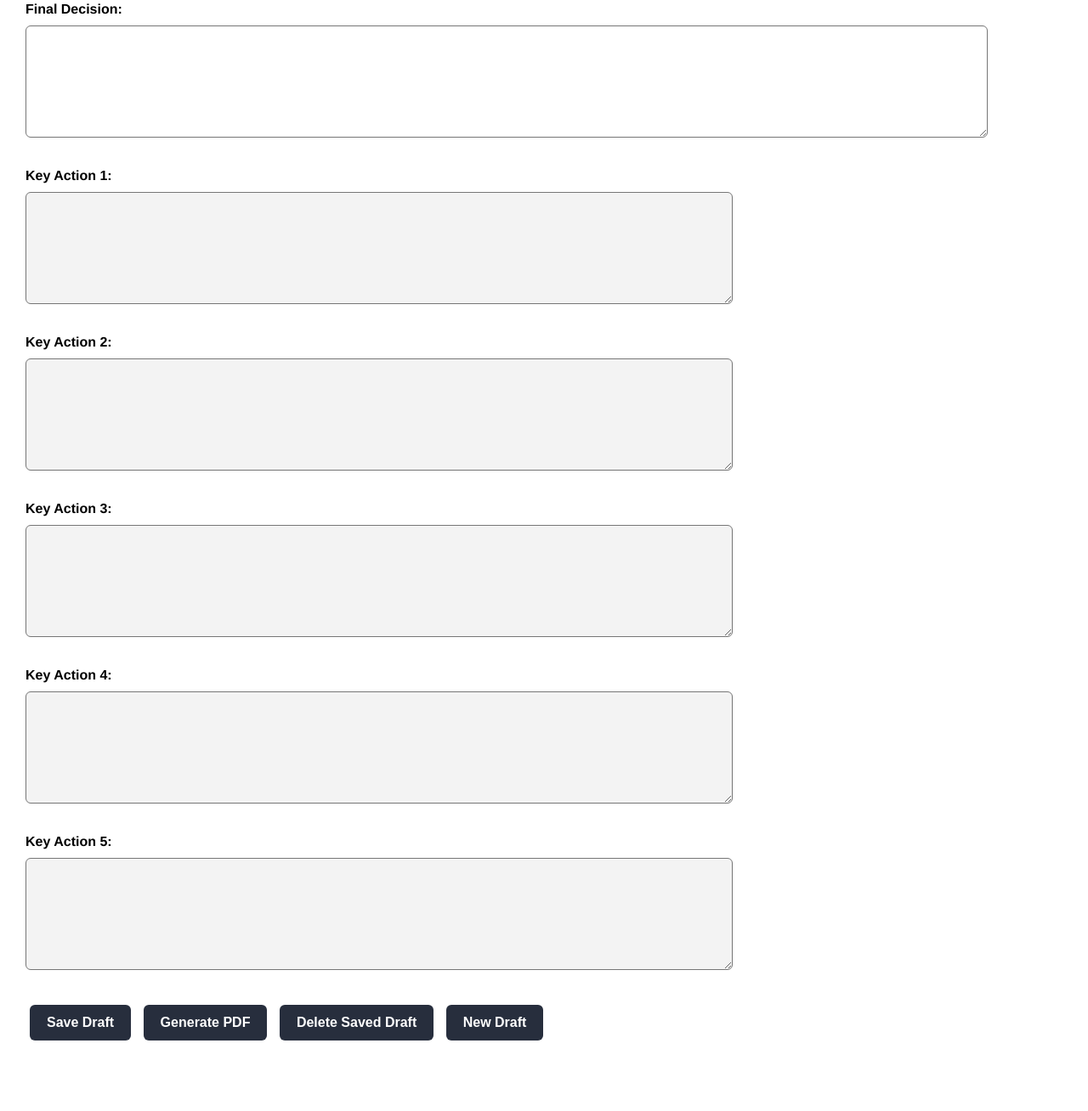
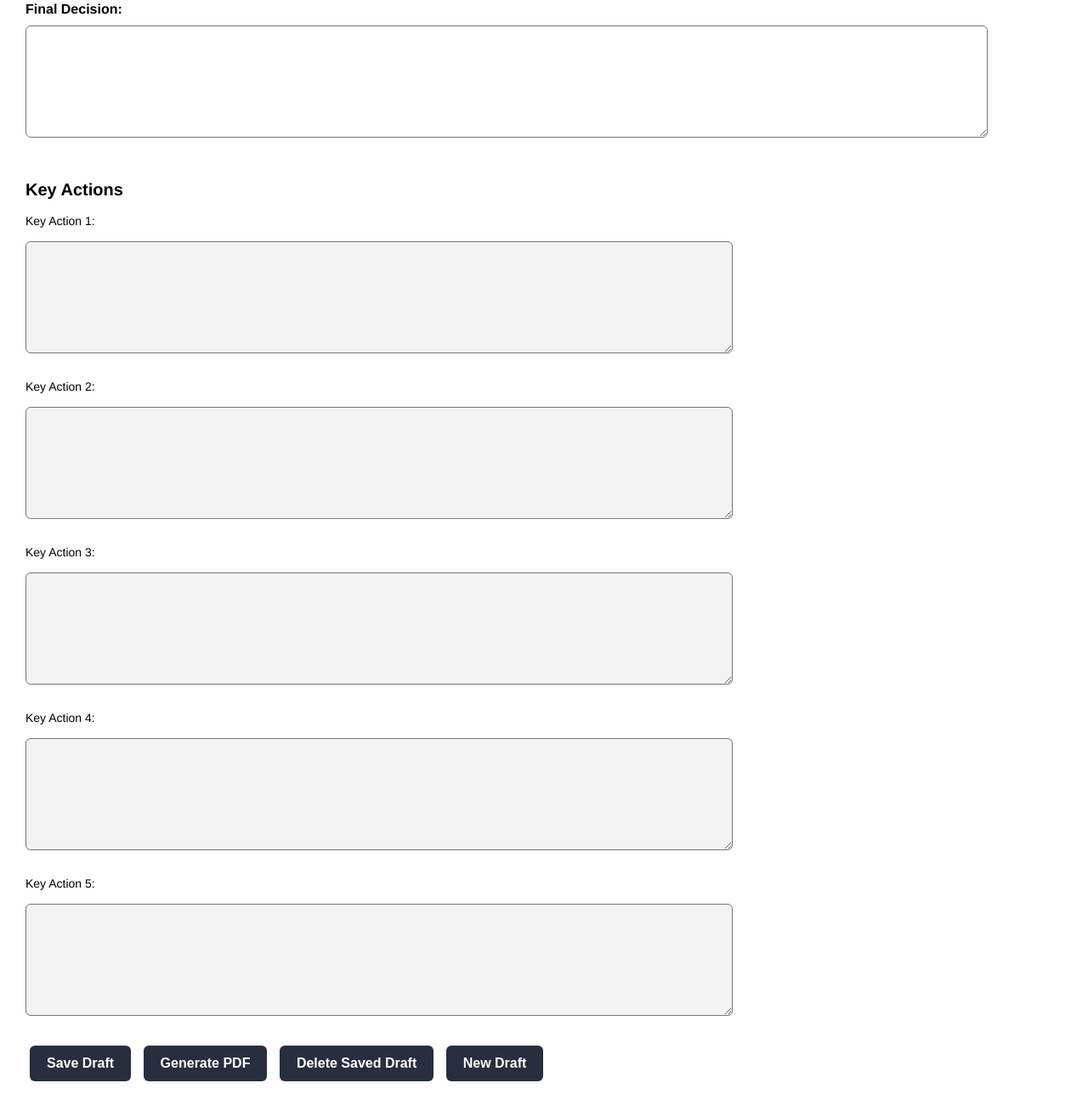
Before and after one commit to suzyatTP/fillableform, a Flask app: page / in a window 1280 px wide. Shown: the part 1770-3078 px from the top of the page at 85% size. Before the commit the page ends 2995 px from the top, so only its background shows below. Run offline with Flask 3, Linux system fonts and the light colour scheme; data that the repository does not hold is empty; some libraries are stand-ins or nearby versions.

Commit message:
key actions header

```diff
--- a/templates/form.html
+++ b/templates/form.html
@@ -99,6 +99,20 @@
       font-weight: bold;
       font-family: helvetica, sans-serif;
       font-size: 16px;
+    }
+
+    .section-header {
+      font-size: 20px;
+      font-weight: bold;
+      margin-top: 30px;
+      margin-bottom: 10px;
+      font-family: Helvetica, sans-serif;
+    }
+
+    .small-label {
+      font-size: 14px;
+      font-weight: normal;
+      font-family: Helvetica, sans-serif;
     }
 
     th, td {
@@ -230,9 +244,12 @@ button:hover {
     <p><label>Final Decision:<br>
       <textarea name="Decision" style="width: 1100px">{{ data.get('Decision', '') }}</textarea></label></p>
 
+      <h3 class="section-header">Key Actions</h3>
       {% for i in range(1, 6) %}
-      <p><label>Key Action {{ i }}:<br>
-        <textarea name="Action{{ i }}">{{ data.get('Action' ~ i, '') }}</textarea></label></p>
+        <p>
+          <label class="small-label">Key Action {{ i }}:</label><br>
+          <textarea name="Action{{ i }}">{{ data.get('Action' ~ i, '') }}</textarea>
+        </p>
       {% endfor %}
 
 
```
